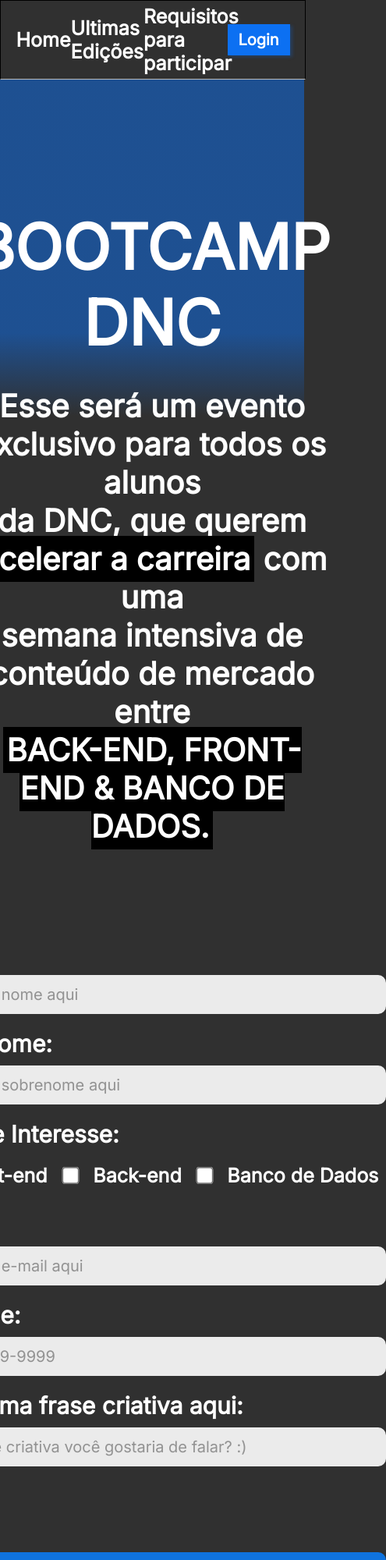
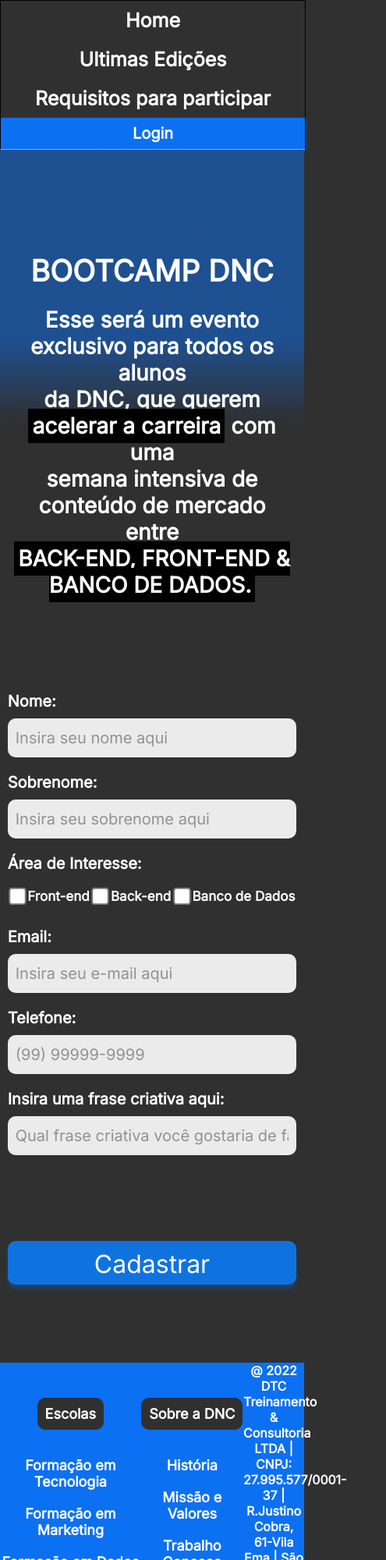
Before and after one commit to CabrQW/bootcamp-dnc, a plain HTML site: page index.html in a window 390 px wide. Shown: the top 2000 px of the page at 78% size, 495 px wide, since content can reach past the window. Drawn offline with Linux system fonts and the light colour scheme.

Commit message:
Adicionando media query para mobile

```diff
--- a/index.html
+++ b/index.html
@@ -12,6 +12,7 @@
 
 </head>
 <body>
+    <!--PARTE SUPERIOR-->
     <nav id="principal">
         <div id="menu">
             <a href="">Home</a>
@@ -20,7 +21,7 @@
         </div>
         <button>Login</button>
     </nav>
-
+    <!--FORMULARIO-->
     <section>
         <header>
             <h1>Bootcamp DNC</h1>
@@ -76,6 +77,56 @@
 
     </form>
     </section>
+     <!--RODA-PÉ-->
+    <footer>
+        <div class="linha1">
+            <nav>
+                <h5>Escolas</h5>
+                <ul>
+                    <li>
+                        <a href="">Formação em Tecnologia</a>
+                    </li>
+                    <li>
+                        <a href="">Formação em Marketing</a>
+                    </li>
+                    <li>
+                        <a href="">Formação em Dados</a>
+                    </li>
+                    <li>
+                        <a href="">Formação em Projeto</a>
+                    </li>
+                    <li>
+                        <a href="">Formação em Produto</a>
+                    </li>
+                </ul>
+            </nav>
+            <nav>
+               <h5>Sobre a DNC</h5>
+               <ul>
+                <li>
+                    <a href="">História</a>
+                </li></a>
+                </li>
+                <li>
+                    <a href="">Missão e Valores</a>
+                </li>
+                <li>
+                    <a href="">Trabalho Conosco</a>
+                </li>
+                <li>
+                    <a href="">Conteúdo Gratuito</a>
+                </li>
+               </ul>
+            </nav>
+            <div class="endereço">
+                  @ 2022 DTC Treinamento & Consultoria LTDA | CNPJ: 27.995.577/0001-37 | R.Justino Cobra, 61-Vila Ema | São José dos Campos-SP | CEP 12243-030
+            </div>
+        </div>
+        <div class="linha2">
+              <a href="">Termos de Uso</a>
+              <a href="">Politica de Privasidade</a>
+        </div>
+    </footer>
 
 </body>
 </html>
--- a/style.css
+++ b/style.css
@@ -159,3 +159,140 @@
         box-shadow: 0px 6px 4px rgba(10, 112, 242, 0.25);
         cursor: pointer;
     }
+
+    /* FORTER */
+
+    footer {
+        width: 100%;
+        background-color: var(--azul-dnc);
+    }
+
+    footer .linha1 {
+        display: flex;
+        justify-content: space-around;
+        align-items: center;
+    }
+
+    footer ul {
+      list-style: none;
+      margin: 0px;
+      padding: 0px;
+    }
+
+    footer nav {
+        display: flex;
+        flex-direction: column;
+        align-items: center;
+        height: 330px;
+    }
+
+    footer h5 {
+        text-align: center;
+        color: white;
+        font-weight: 800;
+        font-size: 18px;
+        background-color: var(--preto-dnc);
+        border-radius: 10px;
+
+        padding: 10px 10px 10px 10px ;
+        margin-bottom: 15px;
+    }
+
+    footer .endereço{
+        font-size: 18;
+        font-weight: 600;
+        color: white;
+        text-align: center;
+        width: 20%;
+    }
+
+    footer ul li {
+        text-align: center;
+        font-weight: 800;
+        color: white;
+        font-size: 18px;
+
+        margin: 20px 0px 20px 0px;
+    }
+
+    footer ul li a {
+        color: white;
+        text-decoration: none;
+    }
+
+    footer ul li a:hover{
+        color: var(--cinza-hover);
+    }
+
+    footer .linha2 {
+        height: 35px;
+        display: flex;
+        justify-content: center;
+        margin: 10px 0px 10px 0px;
+        padding: 10px;
+    }
+
+    footer .linha2 a {
+        text-decoration: none;
+        font-size: 18px;
+        font-weight: 600;
+        color: white;
+        padding: 5px;
+    }
+
+    footer .linha2 a:first-child {
+        border-right: 5px solid white;
+    }
+
+    footer .linha2 a:hover {
+        color: var(--cinza-hover);
+    }
+
+    @media only screen and (max-width: 600px){
+
+        /* Menu */
+        #principal{
+            flex-direction: column;
+            height:auto;
+        }
+
+        #menu{
+            flex-direction: column;
+            width:100%;
+            margin:0px;
+
+        }
+
+        #menu a{
+            display:flex;
+            align-items: center;
+            height:50px;
+
+        }
+
+        #principal button{
+            width:100%;
+            margin:0px;
+        }
+
+        /* Section */
+
+        section h1{
+            font-size:38px;
+        }
+
+        section h2{
+            font-size:28px;
+            padding-right:15px;
+            padding-left:15px;
+        }
+
+        form{
+            width: 95%;
+            font-size:20px
+        }
+
+        .checkbox-itens label{
+            font-size:17px;
+        }
+    }
```
